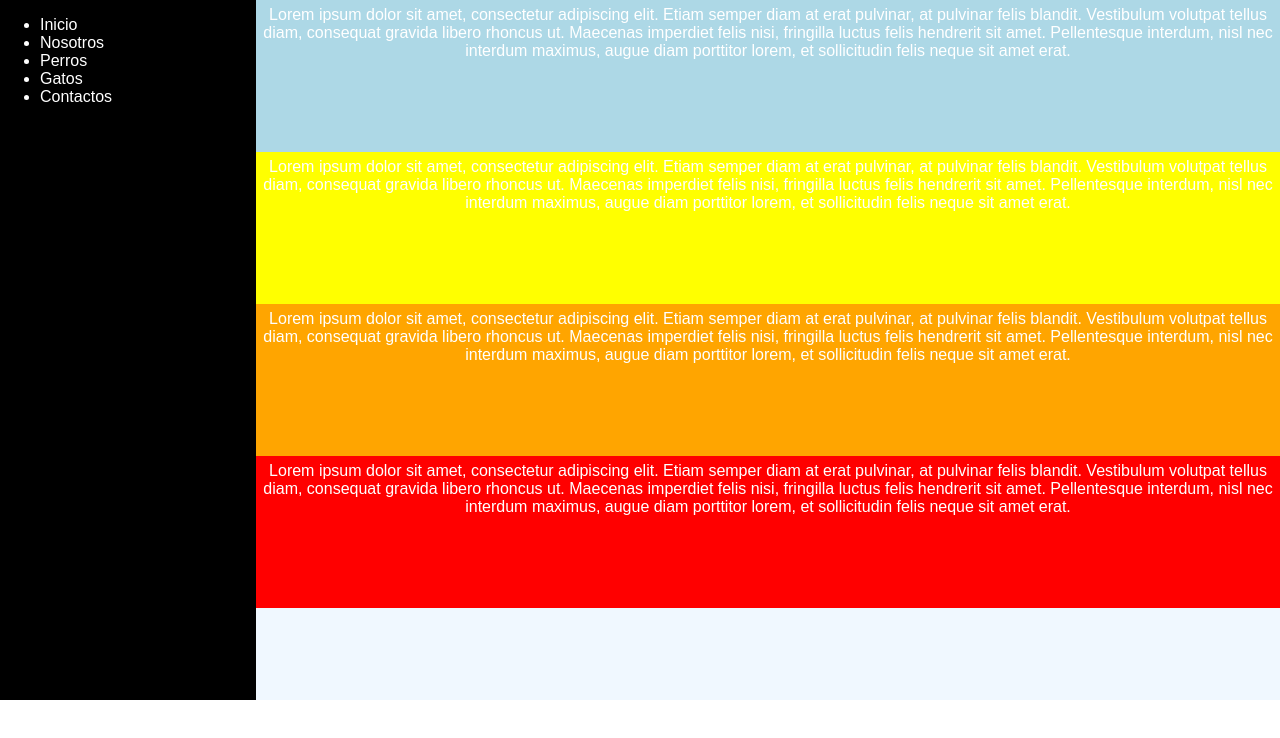
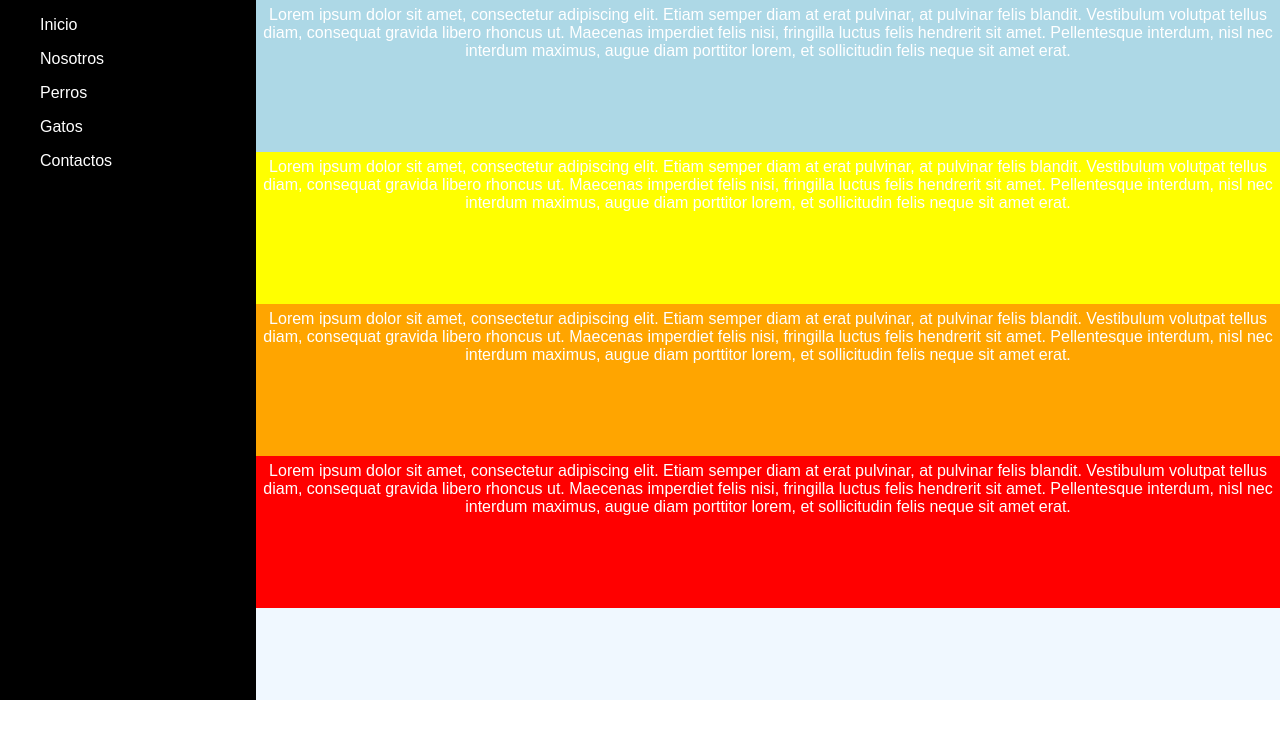
Before and after one commit to L4luz/TEST-REPOSITORIO, a plain HTML site: page index.html in a window 1280 px wide. Drawn offline with Linux system fonts and the light colour scheme.

Commit message:
confirmacionnnn

```diff
--- a/css/styles.css
+++ b/css/styles.css
@@ -12,7 +12,9 @@
     display: block;
     float: left;
   }
-
+  .columnaMenu:hover{
+      color: gray;
+  }
   .cuadroRestante{
     width: 80%;
     height:100%;
--- a/index.html
+++ b/index.html
@@ -3,22 +3,18 @@
   <head>
 	<link rel="stylesheet" href="css/styles.css">
 	<meta charset="UTF-8" />
-	<title>ONG</title>
   </head>
   <body>
     <div class="container">
 		<div class="row">
 			<div class="col-md-12 cuadro">
 				<div class="cuadroMenu">
-					<ul class="columnaMenu">
-						<li>Inicio</li>
-						<li>Nosotros</li>
-						<li>Perros</li>
-						<li>Gatos</li>
-						<li>Contactos</li>
 
-					</ul>
-
+					<ul class="columnaMenu">Inicio</ul>
+					<ul class="columnaMenu">Nosotros</ul>
+					<ul class="columnaMenu">Perros</ul>
+					<ul class="columnaMenu">Gatos</ul>
+					<ul class="columnaMenu">Contactos</ul>
 				</div>
 				<div class="cuadroRestante">
 					<div class="row cuadro1">
```
